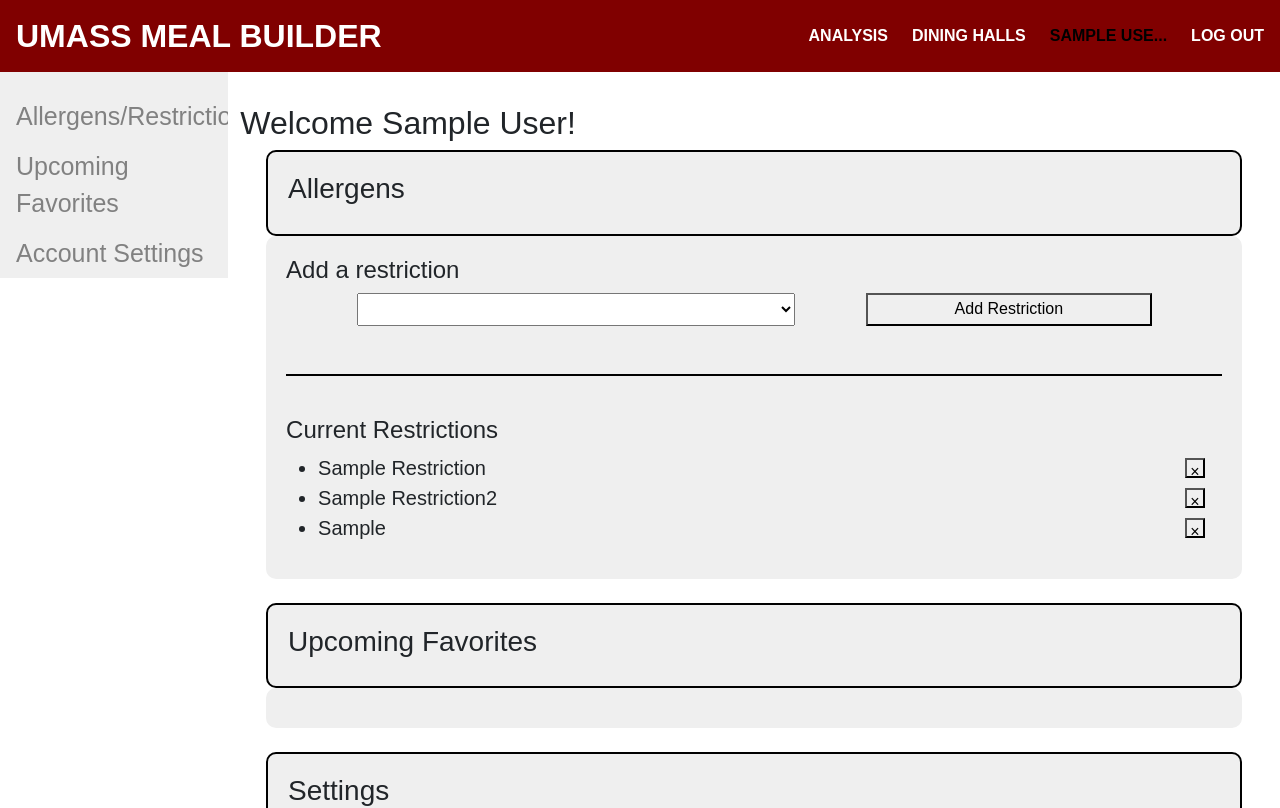
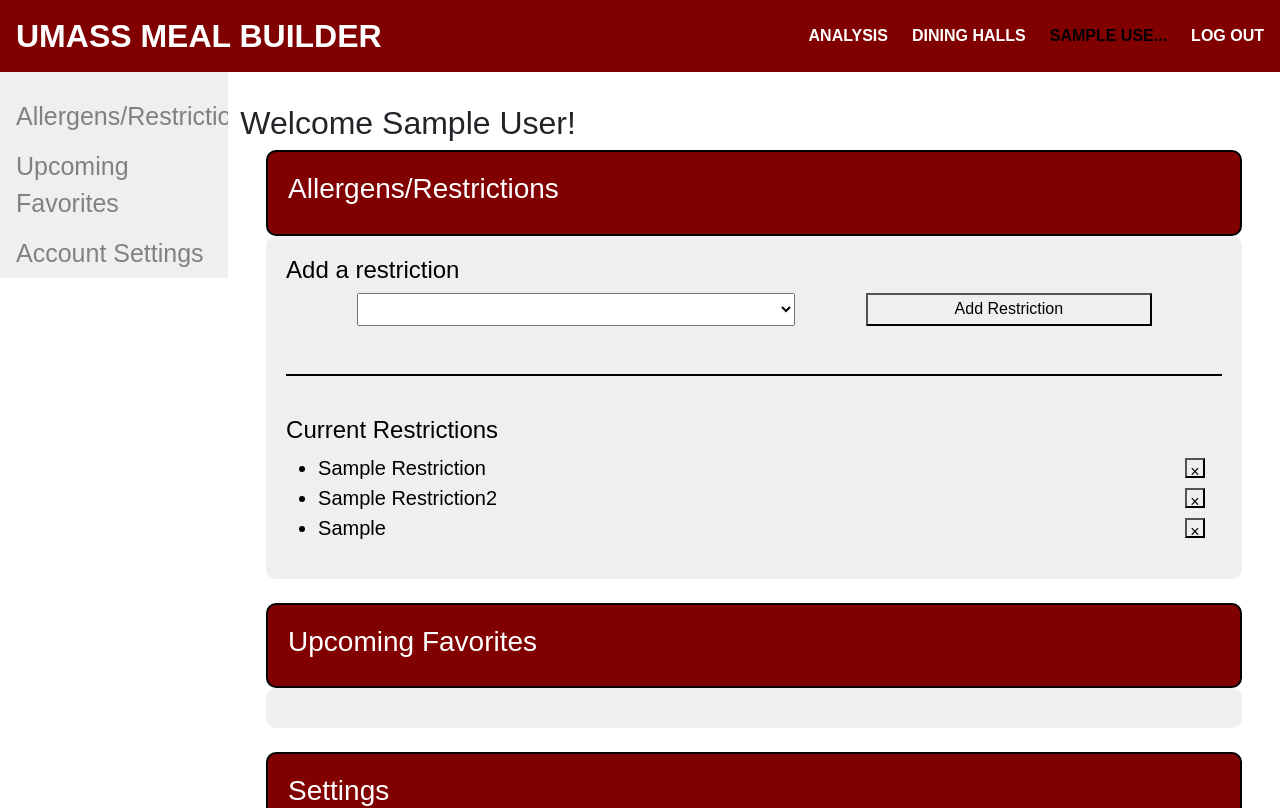
Before and after one commit to yehtunkhine/UmassMealBuilder-TeamD, a React (Create React App) app in the folder frontend/: page /userPage in a window 1280 px wide. Shown: the top 808 px of the page. Built offline with nearby package versions, Linux system fonts and the light colour scheme; no server answers; sample sign-in values are in the browser's storage.

Commit message:
Change image size

```diff
--- a/frontend/src/components/HeroSection.css
+++ b/frontend/src/components/HeroSection.css
@@ -2,7 +2,9 @@
 
   .hero-container {
     background: url("dining.png") center center/cover no-repeat;
-    height: 100vh;
+    min-height: -webkit-calc(100vh - 72px - 56px);
+    min-height: -moz-calc(100vh - 72px - 56px);
+    min-height: calc(100vh - 72px - 56px);
     /* width: 100vw; */
     display: flex;
     flex-direction: column;
--- a/frontend/src/pages/User.js
+++ b/frontend/src/pages/User.js
@@ -11,13 +11,13 @@
 let trackState = [];
 
 export default function User(){
-    let auth = useContext(AuthenticationContext);
+    let auth = useContext(AuthenticationContext);//Firebase authentication
     let user = auth.currentUser;
     const allergensRef = useRef(null);
     const settingsRef = useRef(null);
     const favoritesRef = useRef(null);
     const navigate = useNavigate();
-    const [userRestrictionsState, setUserRestrictionsState] = useState(trackState);
+    const [userRestrictionsState, setUserRestrictionsState] = useState(trackState);//Tracks restrictions
 
     /* In case we can ever fix the user authentication
     const txtPassword = useRef(null);
@@ -70,7 +70,7 @@
         })
     }*/
 
-    const sendPasswordReset = async () => {
+    const sendPasswordReset = async () => {//For reset password sends email
         let email = user.email;
         try {
           await sendPasswordResetEmail(auth, email);
@@ -81,7 +81,7 @@
         }
     };
 
-
+    //To scroll smoothly
     const scrollAllergens = () =>{
         allergensRef.current?.scrollIntoView({behavior: 'smooth'});
     }
@@ -92,7 +92,7 @@
         favoritesRef.current?.scrollIntoView({behavior: 'smooth'});
     }
 
-
+    //Handles dropdown for settings
     const handleDropdown = () =>{
         let dropdown = document.getElementsByClassName("dropdown-btn");
         let i;
@@ -111,6 +111,7 @@
     }
     handleDropdown();
 
+    //Gets restrictions to display in dropdown
     const getRestrictions = () =>{
         //TODO If you want you can make these set to whatever's in the databse
         let restrictions = [" ", "Milk", "Peanuts", "Shellfish", "Eggs", "Gluten", "Tree Nuts", "Fish", "Soy", "Corn", "Sesame",
@@ -214,9 +215,9 @@
                 <h2>Welcome {user.displayName}!</h2>
             </div>
             <div class = "userBox labelBox" ref = {allergensRef}>
-                <h3>Allergens</h3>
+                <h3>Allergens/Restrictions</h3>
             </div>
-            <div class = "userBox">
+            <div class = "userBoxDescription">
                 <h4>Add a restriction</h4>
                 <div class = "flex-container">
                     <div class = "flex-space"></div>
@@ -237,13 +238,13 @@
             <div class = "userBox labelBox" ref = {favoritesRef}>
                 <h3>Upcoming Favorites</h3>
             </div>
-            <div class= "userBox">
+            <div class= "userBoxDescription">
             </div>
             <br></br>
             <div class = "userBox labelBox" ref = {settingsRef}>
                 <h3>Settings</h3>
             </div>
-            <div class = "userBox">
+            <div class = "userBoxDescription">
                 <div class = "innerBox">
                     <button onClick = {handleDropdown} class="dropdown-btn">Change Password
                         <i class="fa fa-caret-down"></i>
--- a/frontend/src/pages/loginstyles.css
+++ b/frontend/src/pages/loginstyles.css
@@ -56,7 +56,7 @@
 
 .button {
   border-radius: 5px;
-  background-color: #0B6EFD;
+  background-color: #810000;
   padding: 10px;
   width: 80%;
   margin: auto;
@@ -88,7 +88,16 @@
 
 .userBox{
   border-radius: 10px;
+  background-color: #810000;
+  color: #FFFFFF;
+  padding: 20px;
+  width: 95%;
+  margin: auto;
+}
+.userBoxDescription{
+  border-radius: 10px;
   background-color: #EFEFEF;
+  color: #000000;
   padding: 20px;
   width: 95%;
   margin: auto;
@@ -147,7 +156,7 @@
 }
 
 .sidenav text:hover {
-  color: #1c3796;
+  color: #810000;
 }
 
 .dropdown-btn {
```
